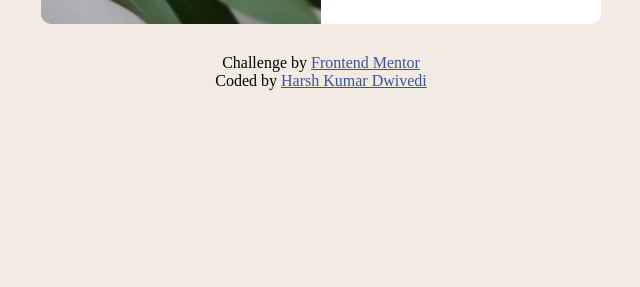
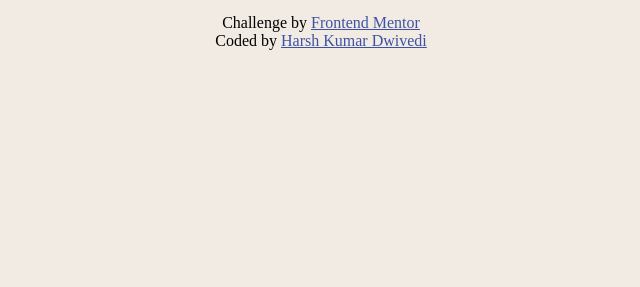
Before and after one commit to Harsh-Kumar-Dwivedi/Product-Preview-Card-Component, a plain HTML site: page index.html in a window 1280 px wide. Shown: the part 593-880 px from the top of the page, without its empty margins (319-959 px from the left). After the commit the page ends 800 px from the top, so only its background shows below. Drawn offline with Linux system fonts and the light colour scheme.

Commit message:
Update styles.css

```diff
--- a/stylesheets/styles.css
+++ b/stylesheets/styles.css
@@ -117,8 +117,8 @@ button div {
 
 @media screen and (min-width: 601px) {
     body {
-        padding-top: 5vh;
-        padding-bottom: 5vh;
+        padding-top: 0vh;
+        padding-bottom: 0vh;
     }
 
     main {
```
